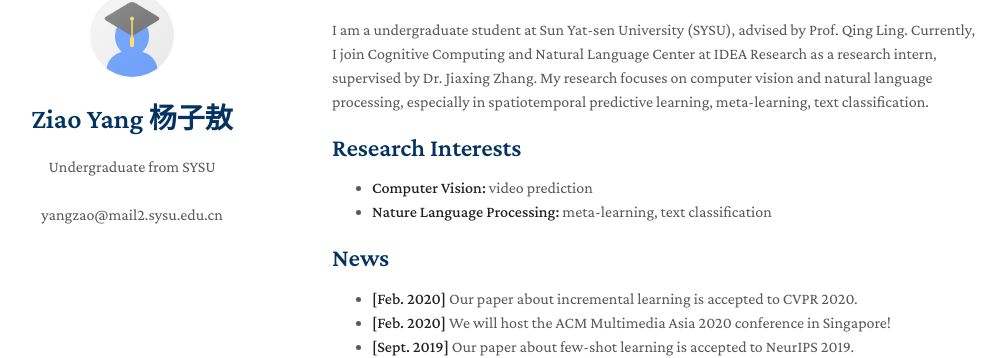
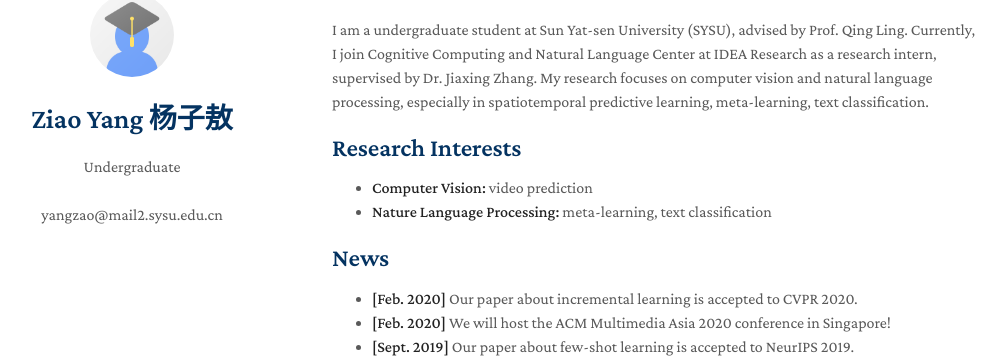
Before and after one commit to yangziao56/homepage, a Jekyll site: the page built from index.md, in a window 1280 px wide. Shown: the part 91-449 px from the top of the page, without its empty margins (138-1144 px from the left). Built offline with Jekyll 4.4.1, drawn with Linux system fonts in a browser that asks for light colours; nearby versions of some CDN libraries; a style sheet for code colours, icons or effects is not loaded; our own code applies the rules of GitHub Pages for plain Markdown files.

Commit message:
Update _config.yml
Signed-off-by: Ziao Yang <70676524+yangguobei@users.noreply.github.com>

```diff
--- a/_config.yml
+++ b/_config.yml
@@ -1,5 +1,5 @@
 title: Ziao Yang 杨子敖
-position: Undergraduate from SYSU
+position: Undergraduate
 email: yangzao@mail2.sysu.edu.cn
 keywords: minimal academic
 google_scholar: https://scholar.google.com/citations?user=9xV-rmoAAAAJ&hl=zh-CN&oi=ao
```
